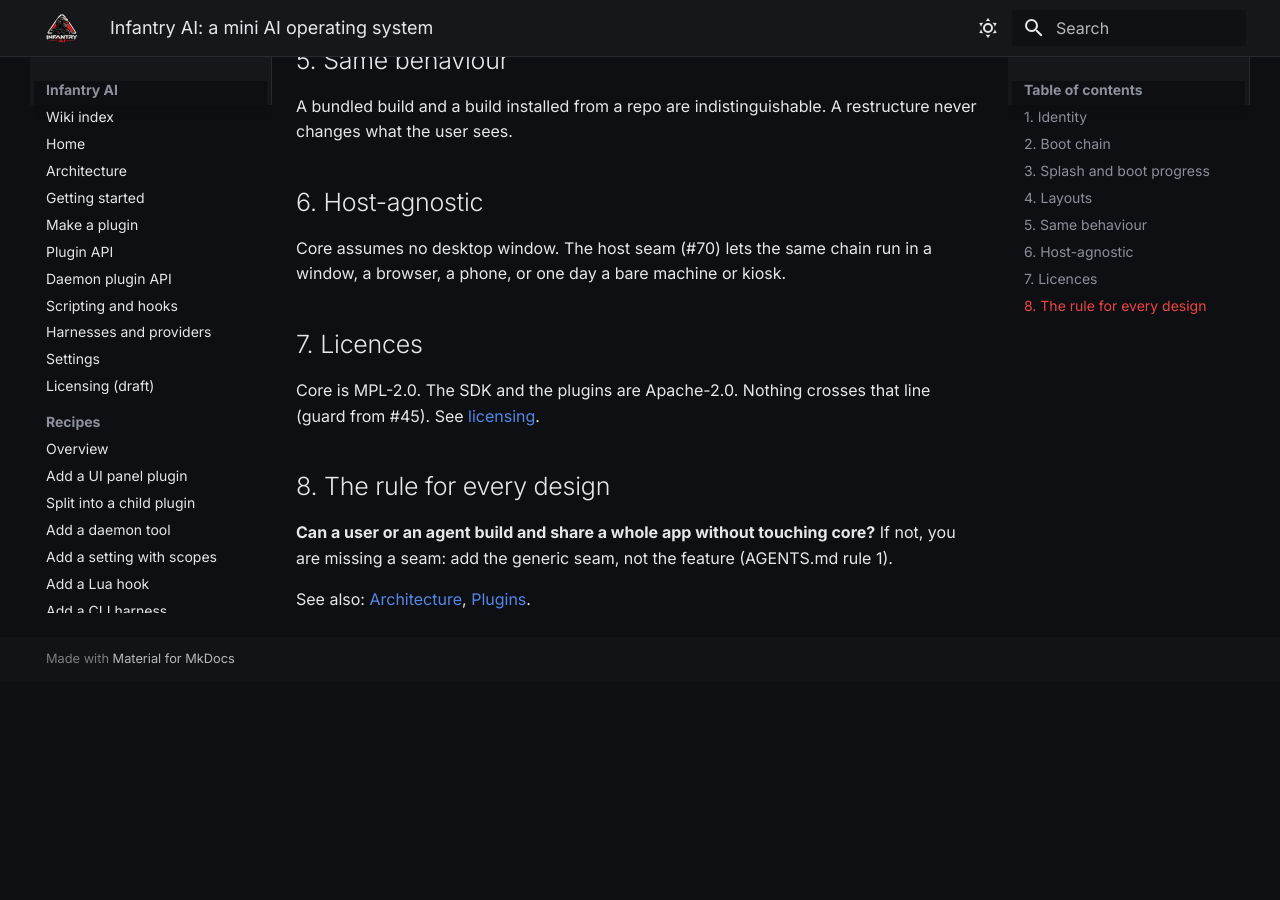
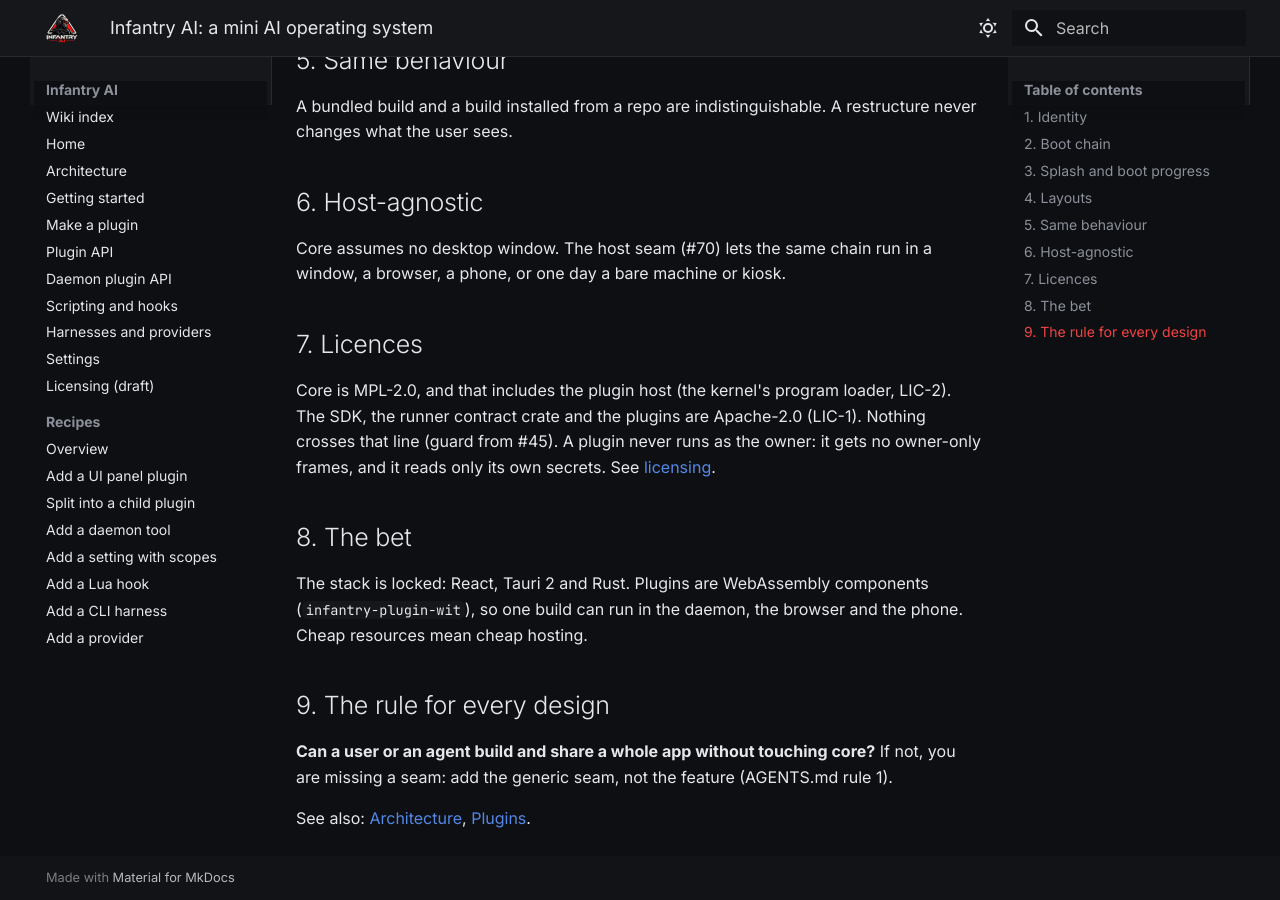
Before and after one commit to SuperiorSoft-LLC/infantry-ai, an MkDocs documentation site: the page built from docs/wiki/Mini-AI-OS.md, in a window 1280 px wide and 900 px high, scrolled down 1041 px. Built offline with MkDocs 1.6.1 and Material for MkDocs 9.7.7, drawn with Linux system fonts in a browser that asks for light colours; before the commit the page ends 1723 px from its top, so only the background shows below that.

Commit message:
OS-DOC-1: align Mini-AI-OS with owner notes (plugin host MPL, runner-api Apache, wasm bet)
Co-Authored-By: Claude Sonnet 5.5 <noreply@anthropic.com>

```diff
--- a/docs/wiki/Mini-AI-OS.md
+++ b/docs/wiki/Mini-AI-OS.md
@@ -43,10 +43,16 @@ day a bare machine or kiosk.
 
 ## 7. Licences
 
-Core is MPL-2.0. The SDK and the plugins are Apache-2.0. Nothing crosses that line (guard from #45). See
-[licensing](licensing.md).
+Core is MPL-2.0, and that includes the plugin host (the kernel's program loader, LIC-2). The SDK, the runner contract
+crate and the plugins are Apache-2.0 (LIC-1). Nothing crosses that line (guard from #45). A plugin never runs as the
+owner: it gets no owner-only frames, and it reads only its own secrets. See [licensing](licensing.md).
 
-## 8. The rule for every design
+## 8. The bet
+
+The stack is locked: React, Tauri 2 and Rust. Plugins are WebAssembly components (`infantry-plugin-wit`), so one build
+can run in the daemon, the browser and the phone. Cheap resources mean cheap hosting.
+
+## 9. The rule for every design
 
 **Can a user or an agent build and share a whole app without touching core?** If not, you are missing a seam: add the
 generic seam, not the feature (AGENTS.md rule 1).
```
